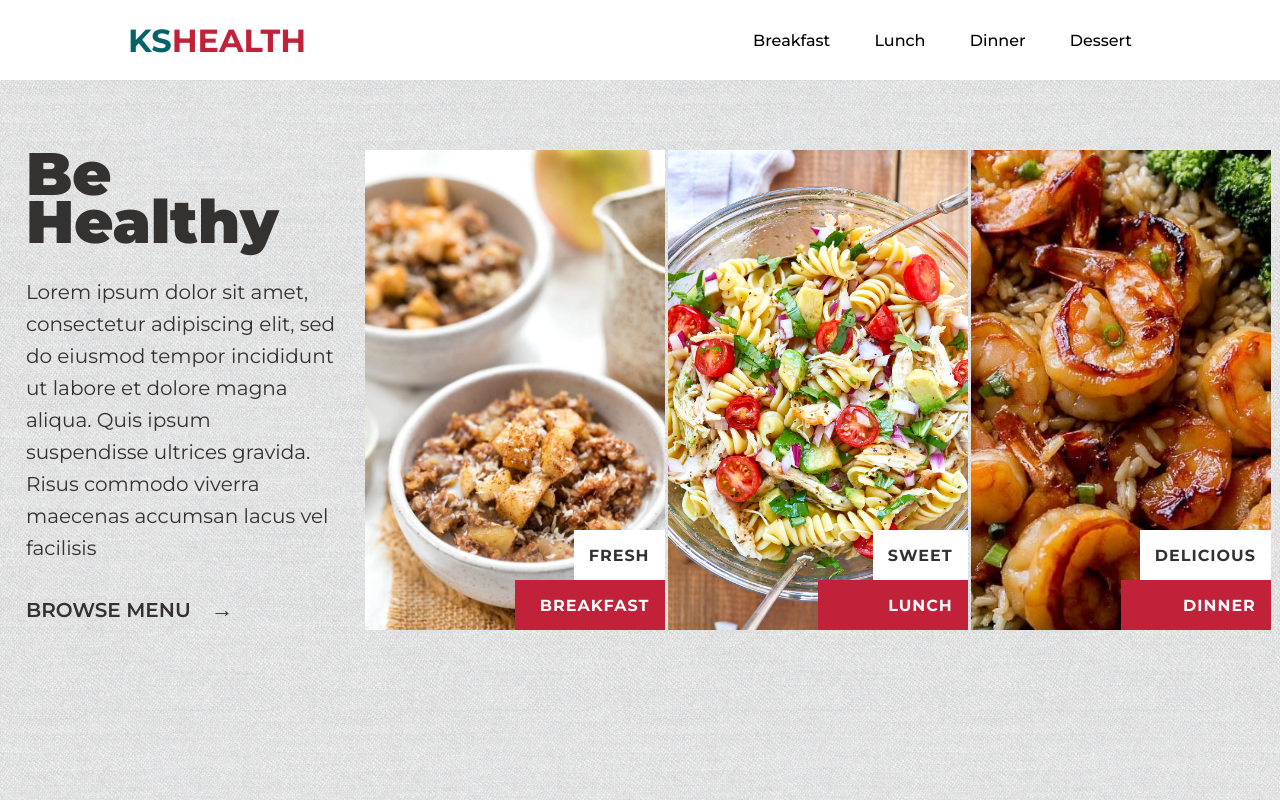
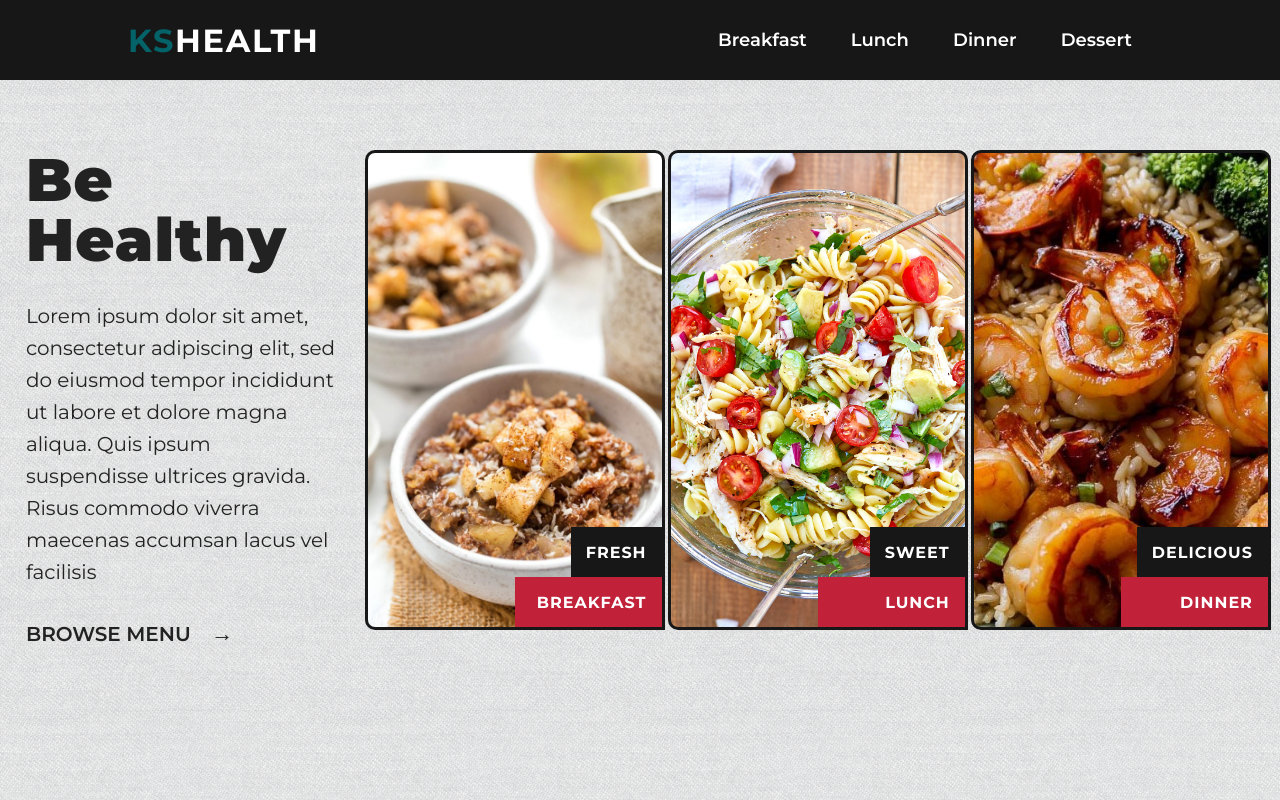
Before and after one commit to kagesite/Project-MiHealth, a plain HTML site: page index.html in a window 1280 px wide. Drawn offline with Linux system fonts and the light colour scheme.

Commit message:
Restyled site for design-2

```diff
--- a/index.html
+++ b/index.html
@@ -3,7 +3,7 @@
 <head>
   <meta charset="UTF-8">
   <meta name="viewport" content="width=device-width, initial-scale=1.0">
-  <title>MiHealth</title>
+  <title>KSHealth</title>
   <link rel="stylesheet" href="styles.css">
 </head>
 <body>
--- a/styles.css
+++ b/styles.css
@@ -1,8 +1,10 @@
 @import url('https://fonts.googleapis.com/css2?family=Montserrat:ital,wght@0,100..900;1,100..900&display=swap');
+
 
 :root {
   --main-blue: rgb(4, 99, 104);
   --main-red: rgb(193, 34, 58);
+  --main-yellow: rgb(241, 194, 50);
 
 }
 
@@ -11,7 +13,7 @@
   padding: 0;
   box-sizing: border-box;
   font-family: 'Montserrat', sans-serif;
-  color: rgb(52, 50, 49);
+  color: #222222;
 }
 
 /* ---------- HEADER OPEN ---------- */
@@ -29,11 +31,13 @@ header {
   align-items: center;
   height: 10vh;
   padding: 0 10%;
+  background-color: #171717;
 }
 
 .logo {
   cursor: pointer;
-  color: var(--main-red);
+  color: white;
+  letter-spacing: 1.7px;
 }
 
 .logo span {
@@ -50,7 +54,10 @@ header {
 }
 
 .nav-links li a {
+  font-size: 18px;
+  color: white;
   transition: all 0.2s;
+  font-weight: 600;
 }
 .nav-links li a:hover {
   color: var(--main-red)
@@ -72,6 +79,7 @@ main {
 main div {
   height: 60vh;
   min-width: 300px;
+  border-radius: 10px 10px 0 10px;
 }
 
 
@@ -99,7 +107,8 @@ main div {
   font-size: 60px;
   font-weight: 900;
   margin-bottom: 30px;
-  line-height: 48px;
+  line-height: 60px;
+  letter-spacing: 1.2px;
 }
 
 .hero p {
@@ -117,32 +126,47 @@ main div {
   font-size: 22px;
 }
 
-.breakfast:hover, .lunch:hover, .dinner:hover {
-  transform: translateY(-12px);
-  cursor: pointer;
-  box-shadow: -10px 10px 0px 0px var(--main-blue);
-}
-
-.breakfast {
+.breakfast, .lunch, .dinner {
   position: relative;
-  background-image: url(./images/breakfast.jpg);
   background-position: center;
   background-size: cover;
   font-weight: 700;
   letter-spacing: 1px;
   transition: 0.2s all;
+  border: 3px solid #171717;
 }
+
+.breakfast:hover, .lunch:hover, .dinner:hover {
+  transform: translateY(-12px);
+  cursor: pointer;
+  box-shadow: -10px 10px 0px 0px var(--main-blue);
+  border: 3px solid #fff;
+}
+
+.breakfast {
+  background-image: url(./images/breakfast.jpg);
+}
+
+.lunch {
+  background-image: url(./images/lunch.jpg);
+}
+
+.dinner {
+  background-image: url(./images/dinner.jpg);
+}
+
 
 .top-span {
   position: absolute;
   bottom: 50px;
   right: 0;
-  background: white;
+  background: #171717;
   height: 50px;
   display: flex;
   justify-content: flex-end;
   align-items: center;
   padding: 0 15px;
+  color: white;
 }
 
 .bottom-span {
@@ -158,23 +182,3 @@ main div {
   align-items: center;
   padding: 0 15px 0 0;
 }
-
-.lunch {
-  position: relative;
-  background-image: url(./images/lunch.jpg);
-  background-position: center;
-  background-size: cover;
-  font-weight: 700;
-  letter-spacing: 1px;
-  transition: 0.2s ease;
-}
-
-.dinner {
-  position: relative;
-  background-image: url(./images/dinner.jpg);
-  background-position: center;
-  background-size: cover;
-  font-weight: 700;
-  letter-spacing: 1px;
-  transition: 0.2s ease;
-}
```
